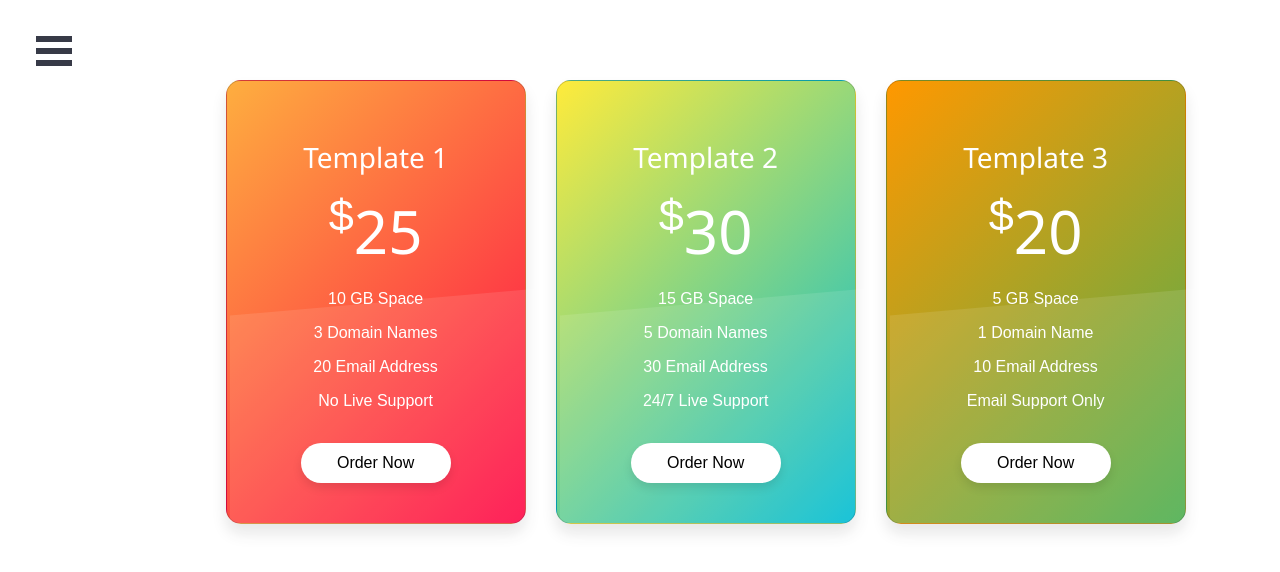
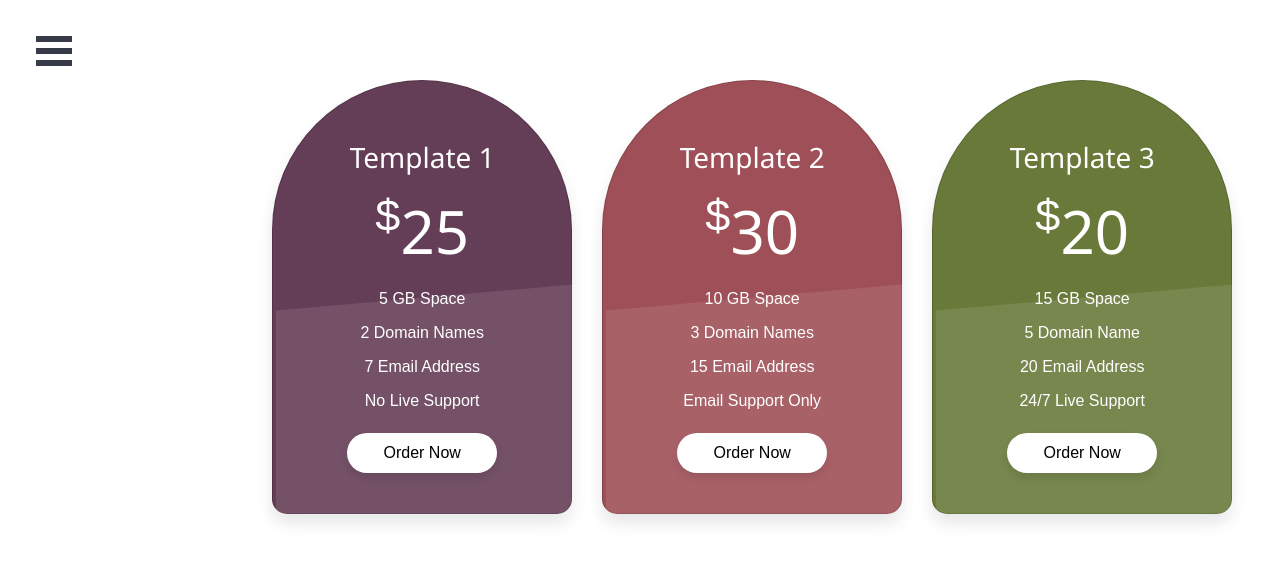
Before and after one commit to srushtyp05/ThePricifiers, a React (Create React App) app: page / in a window 1280 px wide. Shown: the top 572 px of the page. Built offline with nearby package versions, Linux system fonts and the light colour scheme.

Commit message:
Font Size Functionality Done

```diff
--- a/src/App.css
+++ b/src/App.css
@@ -1,49 +1,53 @@
 @import url('https://fonts.googleapis.com/css?family=Roboto:300');
-body{
+
+body {
   margin: 0;
   padding: 0;
   text-align: center;
   font-family: 'Roboto', sans-serif !important;
 }
-section{
+
+section {
   width: 100%;
   height: 100vh;
   padding: 60px 0 0 0;
-  -webkit-box-sizing: border-box;
   box-sizing: border-box;
   margin-bottom: 20px;
 }
-.card{
+
+.card {
   position: relative;
   max-width: 300px;
   height: auto;
-  background: linear-gradient(-45deg,#fe0847,#feae3f);
-  border-radius: 15px;
+  background: linear-gradient(-45deg, #756580, #dbacc2); /* Dark Purple */
+  border-radius: 200px 200px 20px 20px;
   margin: 0 auto;
   padding: 40px 20px;
-  -webkit-box-shadow: 0 10px 15px rgba(0,0,0,.1) ;
-  box-shadow: 0 10px 15px rgba(0,0,0,.1) ;
-  -webkit-transition: .5s;
+  box-shadow: 0 10px 15px rgba(0, 0, 0, .1);
   transition: .5s;
   text-align: left;
 }
-.card:hover{
-  -webkit-transform: scale(1.02);
-  transform: scale(1.02);
+
+.card:hover {
+  transform: scale(1.1);
 }
-.col-sm-4:nth-child(1) .card ,
-.col-sm-4:nth-child(1) .card .title .fa{
-  background: linear-gradient(-45deg,#f403d1,#64b5f6);
+
+.col-sm-4:nth-child(1) .card,
+.col-sm-4:nth-child(1) .card .title .fa {
+  background: linear-gradient(-45deg, #713368, #ff55b7); /* Dark Pink */
 }
+
 .col-sm-4:nth-child(2) .card,
-.col-sm-4:nth-child(2) .card .title .fa{
-  background: linear-gradient(-45deg,#ffec61,#f321d7);
+.col-sm-4:nth-child(2) .card .title .fa {
+  background: linear-gradient(-45deg, #ffec61, #ff9966); /* Dark Yellow */
 }
+
 .col-sm-4:nth-child(3) .card,
-.col-sm-4:nth-child(3) .card .title .fa{
-  background: linear-gradient(-45deg,#24ff72,#9a4eff);
+.col-sm-4:nth-child(3) .card .title .fa {
+  background: linear-gradient(-45deg, #24ff72, #4edd96); /* Dark Green */
 }
-.card::before{
+
+.card::before {
   content: '';
   position: absolute;
   bottom: 0;
@@ -52,42 +56,47 @@ section{
   height: 40%;
   background: rgba(255, 255, 255, .1);
   z-index: 1;
-  -webkit-transform: skewY(-5deg) scale(1.5);
   transform: skewY(-5deg) scale(1.5);
 }
-.title .fa{
-  color:#fff;
+
+.title .fa {
+  color: #fff;
   font-size: 60px;
   width: 100px;
   height: 100px;
-  border-radius:  50%;
+  border-radius: 50%;
   text-align: center;
   line-height: 100px;
-  -webkit-box-shadow: 0 10px 10px rgba(0,0,0,.1) ;
-  box-shadow: 0 10px 10px rgba(0,0,0,.1) ;
+  box-shadow: 0 10px 10px rgba(0, 0, 0, .1);
 }
+
 .title h2 {
   position: relative;
-  margin: 20px  0 0;
+  margin: 20px 0 0;
   padding: 0;
   color: #fff;
   font-size: 28px;
   z-index: 2;
 }
-.price,.option{
+
+.price,
+.option {
   position: relative;
   z-index: 2;
 }
+
 .price h4 {
   margin: 0;
-  padding: 20px 0 ;
+  padding: 20px 0;
   color: #fff;
   font-size: 60px;
 }
+
 .option ul {
   margin: 0;
   padding: 0;
 }
+
 .option ul li {
   margin: 0 0 10px;
   padding: 0;
@@ -95,38 +104,38 @@ section{
   color: #fff;
   font-size: 16px;
 }
+
 .card a {
   position: relative;
   z-index: 2;
   background: #fff;
-  color : black;
+  color: black;
   width: 150px;
   height: 40px;
   line-height: 40px;
   border-radius: 40px;
   display: block;
   text-align: center;
-  margin: 20px auto 0 ;
+  margin: 20px auto 0;
   font-size: 16px;
   cursor: pointer;
-  -webkit-box-shadow: 0 5px 10px rgba(0, 0, 0, .1);
   box-shadow: 0 5px 10px rgba(0, 0, 0, .1);
   text-decoration: none;
 }
-.card a:hover{
+
+.card a:hover {
   text-decoration: underline;
 }
 
-div.col-sm-4{
+div.col-sm-4 {
   margin-top: 20px;
   margin-bottom: 20px;
   float: left;
   margin-left: 30px;
   width: 300px;
-    margin-top: 20px;
 }
 
-.template{
+.template {
   margin-top: 20px;
 }
 
@@ -136,3 +145,8 @@ div.col-sm-4{
   justify-content: center;
   margin-bottom: 0px;
 }
+
+/* Add font color class */
+.font-color {
+  color: inherit; /* Inherit font color */
+}
--- a/src/App.js
+++ b/src/App.js
@@ -10,33 +10,33 @@ function App() {
       fontSize: '20px',
       fontColor: '#ffffff',
       templateSize: '300px',
-      templateColor: 'linear-gradient(-45deg,#fe0847,#feae3f)',
+      templateColor: 'linear-gradient(-45deg,#643d56,#643d56)',
       iconClass: 'fa-paper-plane',
       title: 'Template 1',
       price: '25',
-      features: ['10 GB Space', '3 Domain Names', '20 Email Address', 'No Live Support']
+      features: ['5 GB Space', '2 Domain Names', '7 Email Address', 'No Live Support']
     },
     {
       id: '2',
       fontSize: '18px',
       fontColor: '#ffffff',
       templateSize: '300px',
-      templateColor: 'linear-gradient(-45deg,#00bcd4,#ffeb3b)',
+      templateColor: 'linear-gradient(-45deg,#9f4f57,#9f4f57)',
       iconClass: 'fa-car',
       title: 'Template 2',
       price: '30',
-      features: ['15 GB Space', '5 Domain Names', '30 Email Address', '24/7 Live Support']
+      features: ['10 GB Space', '3 Domain Names', '15 Email Address', 'Email Support Only']
     },
     {
       id: '3',
       fontSize: '22px',
       fontColor: '#ffffff',
       templateSize: '300px',
-      templateColor: 'linear-gradient(-45deg,#4caf50,#ff9800)',
+      templateColor: 'linear-gradient(-45deg,#68793a,#68793a)',
       iconClass: 'fa-bicycle',
       title: 'Template 3',
       price: '20',
-      features: ['5 GB Space', '1 Domain Name', '10 Email Address', 'Email Support Only']
+      features: ['15 GB Space', '5 Domain Name', '20 Email Address', ' 24/7 Live Support']
     }
   ]);
 
@@ -57,7 +57,7 @@ function App() {
               <div className='col-sm-4'>
                 <Sidebar updateCustomStyle={updateCustomStyle} customStyles={customStyles} />
               </div>
-              <div className='col-sm-6 d-flex justify-content-center'>
+              <div className='col-sm-7 d-flex justify-content-center'>
                 {customStyles.map((style, index) => (
                   <PricingCard
                     key={index}
--- a/src/components/PricingCard.js
+++ b/src/components/PricingCard.js
@@ -1,24 +1,35 @@
 import React from 'react';
 
 const PricingCard = ({ iconClass, title, price, features, fontColor, fontSize, fontFamily, fontStyle, templateSize, templateColor }) => {
+  const cardContentStyle = {
+    color: fontColor,
+    fontSize: `${fontSize}px`, // Apply the font size to the whole card content
+    fontFamily: fontFamily,
+    fontStyle: fontStyle
+  };
+
   return (
-    <div className="col-sm-4" style={{ color: fontColor, fontSize: fontSize, fontFamily: fontFamily, fontStyle: fontStyle }}>
+    <div className="col-sm-4">
       <div className="card text-center" style={{ width: templateSize, background: templateColor }}>
+        <div className="card-content" style={cardContentStyle}>
           <div className="title">
             <i className={`fa ${iconClass}`} aria-hidden="true"></i>
-          <h2>{title}</h2>
+            <h2 style={{ fontSize: `${fontSize * 1.2}px`, color: fontColor }}>{title}</h2> {/* Apply font size to title */}
           </div>
-        <div className="price">
+          <div className="price" style={{ fontSize: `${fontSize * 1.5}px`, color: fontColor }}> {/* Apply font size to price */}
             <h4><sup>$</sup>{price}</h4>
           </div>
           <div className="option">
             <ul>
               {features.map((feature, index) => (
-              <li key={index}><i className="fa fa-check" aria-hidden="true"></i>{feature}</li>
+                <li key={index} style={{ fontSize: `${fontSize}px`, color: fontColor }}> {/* Apply font size to features */}
+                  <i className="fa fa-check" aria-hidden="true"></i>{feature}
+                </li>
               ))}
             </ul>
           </div>
-        <a href="#">Order Now</a>
+          <a href="#" style={{ fontSize: `${fontSize}px`, color: 'black' }}>Order Now</a> {/* Apply font size to link */}
+        </div>
       </div>
     </div>
   );
--- a/src/styles/temp1.css
+++ b/src/styles/temp1.css
@@ -1,15 +1,17 @@
+/* temp1.css */
 * {
   box-sizing: border-box;
   margin: 0;
   padding: 0;
   font-family: 'Poppins', sans-serif;
 }
-  body{
+
+body {
   /* background: #005AA7;
   background: -webkit-linear-gradient(to right, #FFFDE4, #005AA7);
-  background: linear-gradient(to right, #FFFDE4, #005AA7);
-   */
+  background: linear-gradient(to right, #FFFDE4, #005AA7); */
 }
+
 .bm-burger-button {
   position: fixed;
   width: 36px;
@@ -25,24 +27,24 @@
 
 /* Color/shape of burger icon bars on hover*/
 .bm-burger-bars-hover {
-    background: #a90000;
+  background: #080808;
 }
 
 /* Position and sizing of clickable cross button */
 .bm-cross-button {
   height: 24px;
   width: 24px;
+  margin-right: 10px;
 }
 
 /* Color/shape of close button cross */
 .bm-cross {
-    background: #bdc3c7;
+  background: #0a0a0a;
 }
 
 .bm-menu {
   height: 100%;
-    background-color: #f1f1f1;
-
+  background-color: rgb(255, 255, 255);
   font-size: 1.15em;
 }
 
@@ -52,7 +54,7 @@
 
 .bm-item {
   display: inline-block;
-    color: #000;
+  color: #000000;
   margin-bottom: 10px;
   text-align: left;
   text-decoration: none;
@@ -72,3 +74,19 @@
   transition: all 0.5s ease 0s;
   width: auto;
 }
+
+/* CSS Styles for Toggle Buttons */
+.toggle-button {
+  background: none;
+  border: none;
+  cursor: pointer;
+  font-size: inherit;
+  color: inherit;
+  padding: 0;
+  text-decoration: none;
+  transition: color 0.2s;
+}
+
+.toggle-button:hover {
+  color: #797979; /* Change to desired hover color */
+}
```
Also changed, not shown: src/components/Sidebar.js (+46 -23 lines), 1 other file (tests, documents, lock files or other folders). Lines whose indentation alone changed are shown as unchanged.
